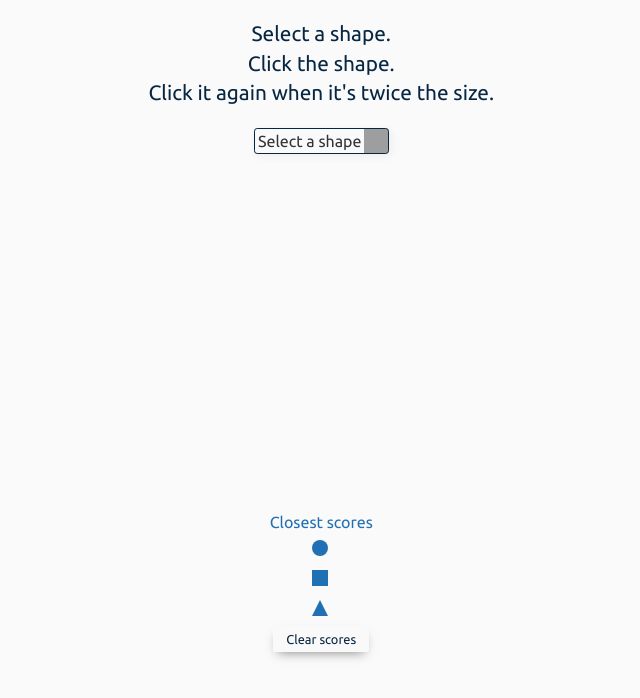
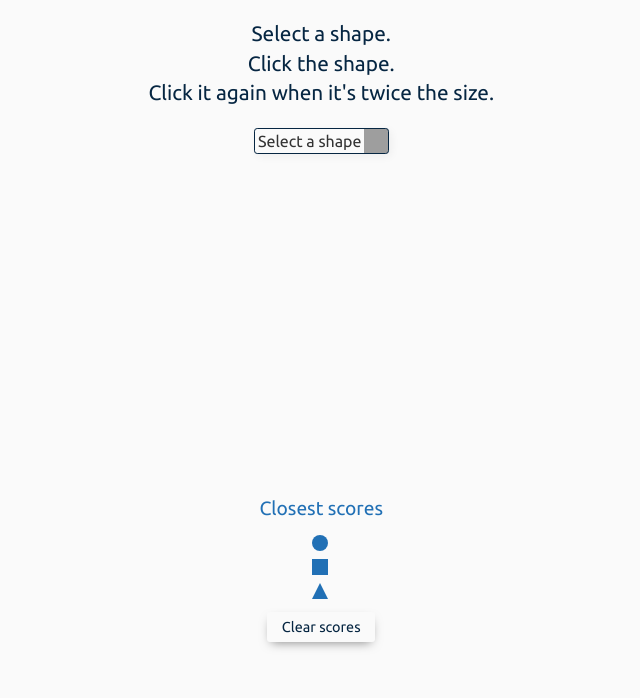
Before and after one commit to nicm42/click-the-dot-v3, a Svelte app: page / in a window 1280 px wide. Shown: the top 698 px of the page, without its empty margins (18-658 px from the left). Built offline with nearby package versions, Linux system fonts and the light colour scheme; grey boxes are pictures that could not be loaded.

Commit message:
Updated Closest styling

```diff
--- a/src/App.svelte
+++ b/src/App.svelte
@@ -52,6 +52,7 @@
     --secondaryColour: hsl(208, 69%, 42%);
     --activeColour: hsl(208, 69%, 32%);
     --backgroundColour: hsl(0, 0%, 98%);
+    --darkerBackgroundColour: hsl(0, 0%, 88%);
     --shapeColour: hsl(353, 100%, 74%);
   }
 
--- a/src/components/Closest.svelte
+++ b/src/components/Closest.svelte
@@ -20,13 +20,12 @@
   };
 </script>
 
-<div class="highscores-container">
-  Closest scores
 <div class="highscores">
+  <h2>Closest scores</h2>
     {#each shapes as shape}
-      <div class="highscore">
+      <div class="highscores__table">
         <svg
-          class="highscore-icon"
+          class="highscores__icon"
           width="1em"
           height="1em"
           viewBox="0 0 100 100"
@@ -50,72 +49,55 @@
           {/if}
         </svg>
         {#if scores[shape] !== null && scores[shape] !== '3.0'}
-          <span data-testid="closest-score" class="score" id="score-circle">{scores[shape]}</span>
+          <span data-testid="closest-score" class="highscores__score" id="score-circle">{scores[shape]}</span>
         {/if}
     </div>
     {/each}
-  </div>
-  <div id="clear-container">
-    <button on:click={clearScores} class="clear">Clear scores</button>
-  </div>
+    <button on:click={clearScores} class="highscores__clear">Clear scores</button>
 </div>
 
 <style lang="scss">
   @import '../styles';
 
-  .highscores-container {
-    grid-area: highscores;
-    display: flex;
-    flex-direction: column;
-    align-items: center;
-    @include top-bottom-padding(1rem);
-    color: $secondary-colour;
-    text-align: left;
+  .highscores {
+    color: var(--secondaryColour);
 
-    @media (min-width: $breakpoint-medium) {
-      align-self: center;
-    }
+    & h2 {
+      margin-block: 0.5em;
+      font-size: 1.2rem;
+      font-weight: 400;
     }
 
-  .highscore {
-    padding-top: 0.2rem;
-    padding-bottom: 0.2rem;
+    &__table {
+
     }
 
-  .highscore-icon {
-    padding-right: 0.2rem;
-    fill: $secondary-colour;
+    &__icon {
+      padding-inline-end: 0.2rem;
+      fill: var(--secondaryColour);
     }
 
-  .score {
-    //visibility: hidden; //we've put dummy numbers in here so they line up, but need to hide them to start with
-  }
-
-  .clear-container {
-    padding-top: 0.5rem;
-  }
-
-  .clear {
-    @include button;
+    &__clear {
+      position: relative;
+      margin-block-start: 0.5em;
       padding: 0.5em 1em;
-    font-size: $smaller-text;
-    color: $primary-colour;
-    background-color: $background-colour;
-    border: $background-colour;
+      border: 0;
+      border-radius: 0.2em;
+      font-size: 0.9rem;
+      color: var(--primaryColour);
+      background-color: var(--backgroundColour);
+      box-shadow: 0 0.3em 0.75em -0.3em rgba(0,0,0,0.5);
+	    cursor: pointer;
 
       &:hover,
       &:active {
-      background-color: darken($background-colour, 10%);
+        background-color: var(--darkerBackgroundColour);
       }
 
       &:active {
-      top: 2px;
+        top: 0.125rem;
+        box-shadow: none;
       }
-
-    &:disabled {
-      cursor: auto;
-      pointer-events: none;
-      opacity: 0.5;
     }
   }
 </style>
--- a/src/components/Result.svelte
+++ b/src/components/Result.svelte
@@ -53,7 +53,7 @@
       }
 
       &:active {
-        top: 2px;
+        top: 0.125rem;
         box-shadow: none;
       }
     }
```
Lines whose indentation alone changed are shown as unchanged.
